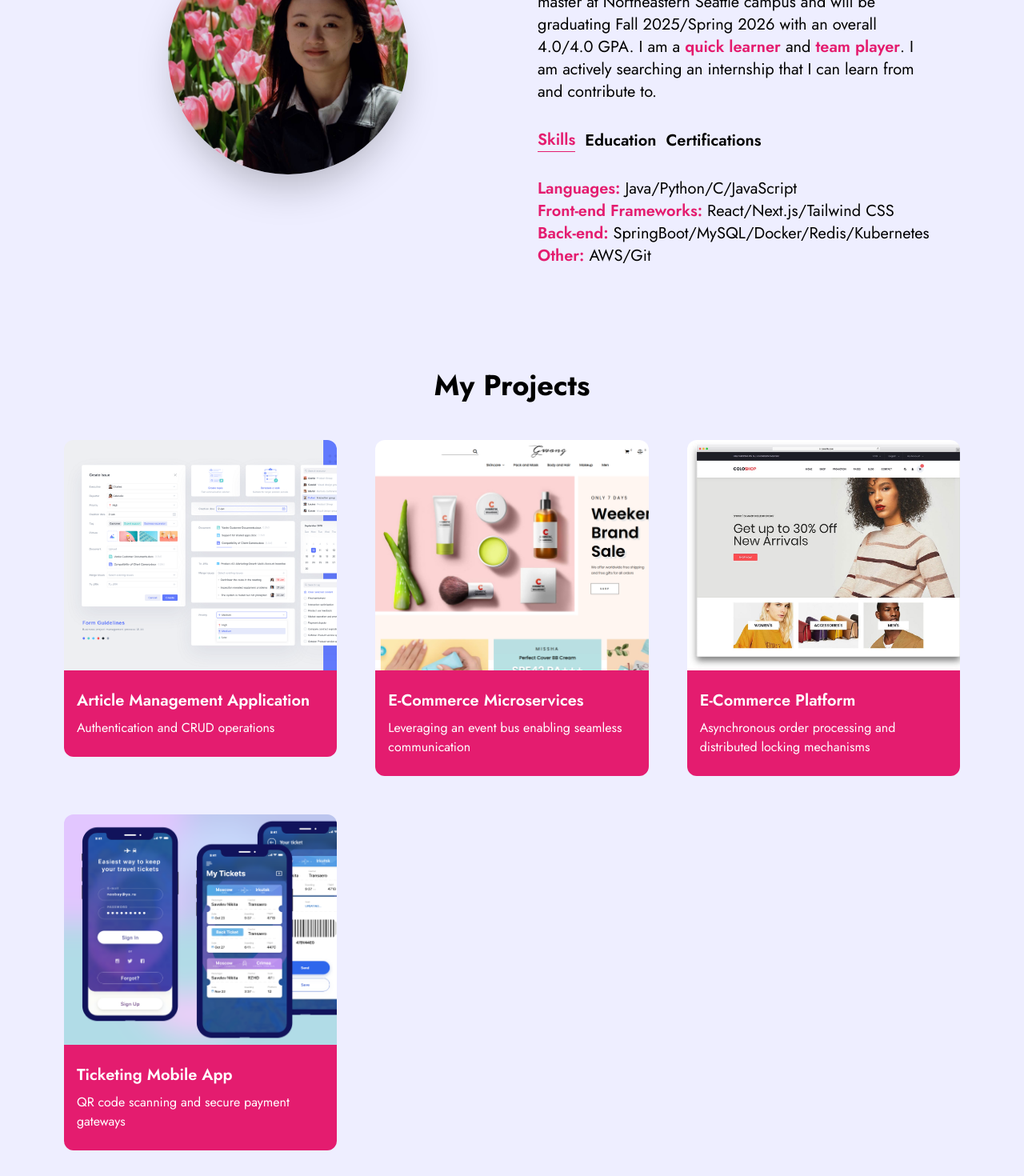
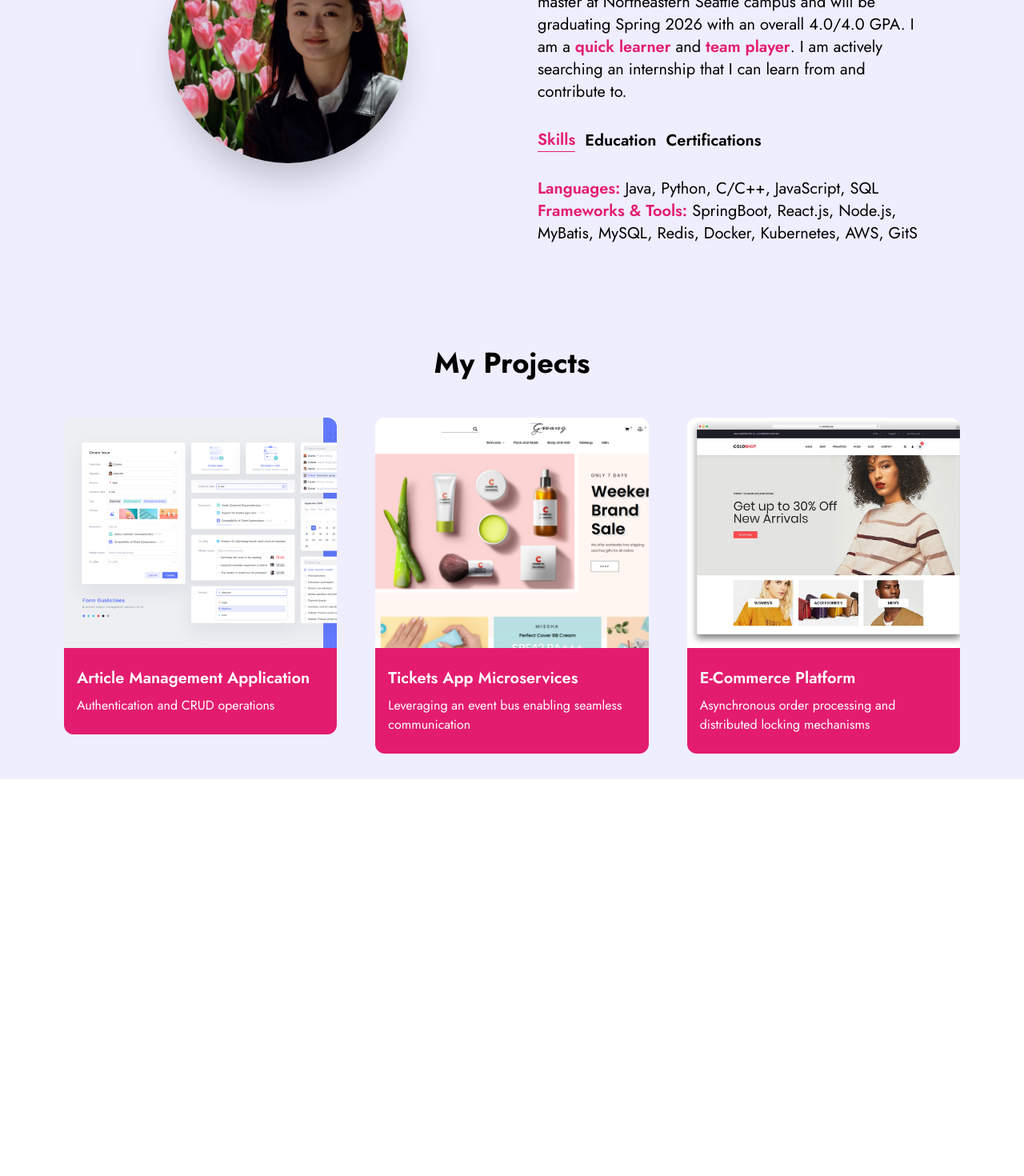
Before and after one commit to XIYANG1018/personal-website, a Next.js app: page / in a window 1280 px wide. Shown: the part 855-2325 px from the top of the page at 80% size. After the commit the page ends 1829 px from the top, so only its background shows below. Built offline with nearby package versions, Linux system fonts and the light colour scheme.

Commit message:
add proj info

```diff
--- a/src/app/components/AboutSection.js
+++ b/src/app/components/AboutSection.js
@@ -9,10 +9,8 @@ const TAB_DATA = [
     id: "skills",
     content: (
       <ul>
-        <li><span className='text-custom-pink font-semibold'>Languages: </span>Java/Python/C/JavaScript</li>
-        <li><span className='text-custom-pink font-semibold'>Front-end Frameworks: </span>React/Next.js/Tailwind CSS</li>
-        <li><span className='text-custom-pink font-semibold'>Back-end: </span>SpringBoot/MySQL/Docker/Redis/Kubernetes</li>
-        <li><span className='text-custom-pink font-semibold'>Other: </span>AWS/Git</li>
+        <li><span className='text-custom-pink font-semibold'>Languages: </span>Java, Python, C/C++, JavaScript, SQL</li>
+        <li><span className='text-custom-pink font-semibold'>Frameworks & Tools: </span>SpringBoot, React.js, Node.js, MyBatis, MySQL, Redis, Docker, Kubernetes, AWS, GitS</li>
       </ul>
     )
   },
@@ -23,9 +21,9 @@ const TAB_DATA = [
     content: (
       <ul>
         <li>📍 Seattle, WA</li>
-        <li><span className='text-custom-pink font-semibold'>MS in Computer Science, Northeastern University</span></li>
+        <li><span className='text-custom-pink font-semibold'>MS in Computer Science with 4.0 GPA, Northeastern University</span></li>
         <li>📍 Peking, China</li>
-        <li>BA in Arabic Language and Literature, Peking University </li>
+        <li>BA in Arabic Language and Literature with 3.73 GPA, Peking University </li>
       </ul>
     )
   },
@@ -35,7 +33,6 @@ const TAB_DATA = [
     id: "certifications",
     content: (
       <ul>
-        <li><span className='text-custom-pink font-semibold'>AWS Certified Cloud Practitioner </span><em>Issued by Amazon Web Services Training and Certification</em></li>
         <li><span className='text-custom-pink font-semibold'>SQL</span> <em>certified by HackerRank</em></li>
         <li><span className='text-custom-pink font-semibold'>Professional Communication</span> <em>certified by Northeastern University</em></li>
       </ul>
@@ -72,7 +69,7 @@ const About = () => {
             </h2>
             <p className='text-base md:text-xl'>
               I am a full stack developer with a passion for developing seamless, scalable,
-              interactive and responsive web applications. I am currently pursuing Computer Science master at Northeastern Seattle campus and will be graduating Fall 2025/Spring 2026 with an overall 4.0/4.0 GPA.
+              interactive and responsive web applications. I am currently pursuing Computer Science master at Northeastern Seattle campus and will be graduating Spring 2026 with an overall 4.0/4.0 GPA.
                I am a <span className='text-custom-pink font-semibold'>quick learner </span> and <span className='text-custom-pink font-semibold'>team player</span>. I am actively searching an internship that I can learn from and contribute to.
             </p>
 
--- a/src/app/components/ProjectCard.js
+++ b/src/app/components/ProjectCard.js
@@ -3,17 +3,17 @@ import Image from 'next/image'
 import { CodeBracketIcon, EyeIcon} from "@heroicons/react/24/outline"
 import Link from "next/link"
 
-const ProjectCard = ({imgUrl, title, description, tag, tech} ) => {
+const ProjectCard = ({imgUrl, title, description, tag, tech, codeLink, previewLink} ) => {
   return (
     <div>
         <div className="h-52 md:h-72 rounded-t-xl relative group" style={{ background: `url(${imgUrl})`, backgroundSize:"cover"}}>
           <div className='overlay items-center justify-center absolute top-0 left-0 w-full h-full bg-[#181818] bg-opacity-80 hidden group-hover:flex group-hover:bg-opacity-80 transition-all duration-500'>
             <div className='flex flex-col items-center'>
               <div className='flex flex-row'>
-                <Link href="/" className='h-14 w-14 mr-2 border-2 relative rounded-full border-[#ADB7BE] hover:border-white'>
+                <Link href={codeLink} className='h-14 w-14 mr-2 border-2 relative rounded-full border-[#ADB7BE] hover:border-white'>
                 <CodeBracketIcon className="h-10 w-10 text-[#ADB7BE] absolute top-1/2 left-1/2 transform -translate-x-1/2 -translate-y-1/2 cursor-pointer hover:white"/>
                 </Link>
-                <Link href="/" className='h-14 w-14 border-2 relative rounded-full border-[#ADB7BE] hover:border-white'>
+                <Link href={previewLink} className='h-14 w-14 border-2 relative rounded-full border-[#ADB7BE] hover:border-white'>
                   <EyeIcon className="h-10 w-10 text-[#ADB7BE] absolute top-1/2 left-1/2 transform -translate-x-1/2 -translate-y-1/2 cursor-pointer hover:white"/>
                 </Link>
               </div>
--- a/src/app/components/ProjectsSection.js
+++ b/src/app/components/ProjectsSection.js
@@ -8,16 +8,19 @@ const projectData = [
         description: "Authentication and CRUD operations",
         image: "/images/article.png",
         tag: ["All", "Web"],
-        tech: "Java / Spring Boot / MySQL"
+        tech: "Java / Spring Boot / MySQL",
+        codeLink: "https://github.com/XIYANG1018/ArticleManagement",
+
     },
 
     {
         id: 2,
-        title: "E-Commerce Microservices",
+        title: "Tickets App Microservices",
         description: "Leveraging an event bus enabling seamless communication",
         image: "/images/ecommerce-platform.jpg",
         tag: ["All", "Web"],
-        tech: "React / Express / Docker / Kubernetes"
+        tech: "React / Express.js / Docker / Kubernetes",
+        codeLink: "https://github.com/XIYANG1018/ticket-microservices"
     },
 
     {
@@ -26,17 +29,10 @@ const projectData = [
         description: "Asynchronous order processing and distributed locking mechanisms",
         image: "/images/ecommerce-microservices.jpg",
         tag: ["All", "Web"],
-        tech: "Redis / RabbitMQ / Java"
+        tech: "Redis / RabbitMQ / Java",
+        codeLink: "https://github.com/XIYANG1018/E-commerce"
     },
 
-    {
-        id: 4,
-        title: "Ticketing Mobile App",
-        description: "QR code scanning and secure payment gateways",
-        image: "/images/ticket.png",
-        tag: ["All", "Mobile"],
-        tech: "Flutter / React Native"
-    },
 ]
 
 const ProjectsSection = () => {
@@ -55,6 +51,7 @@ const ProjectsSection = () => {
                     imgUrl={project.image}
                     tag={project.tag}
                     tech={project.tech}
+                    codeLink={project.codeLink}
                 />
             ))}
         </div>
```
